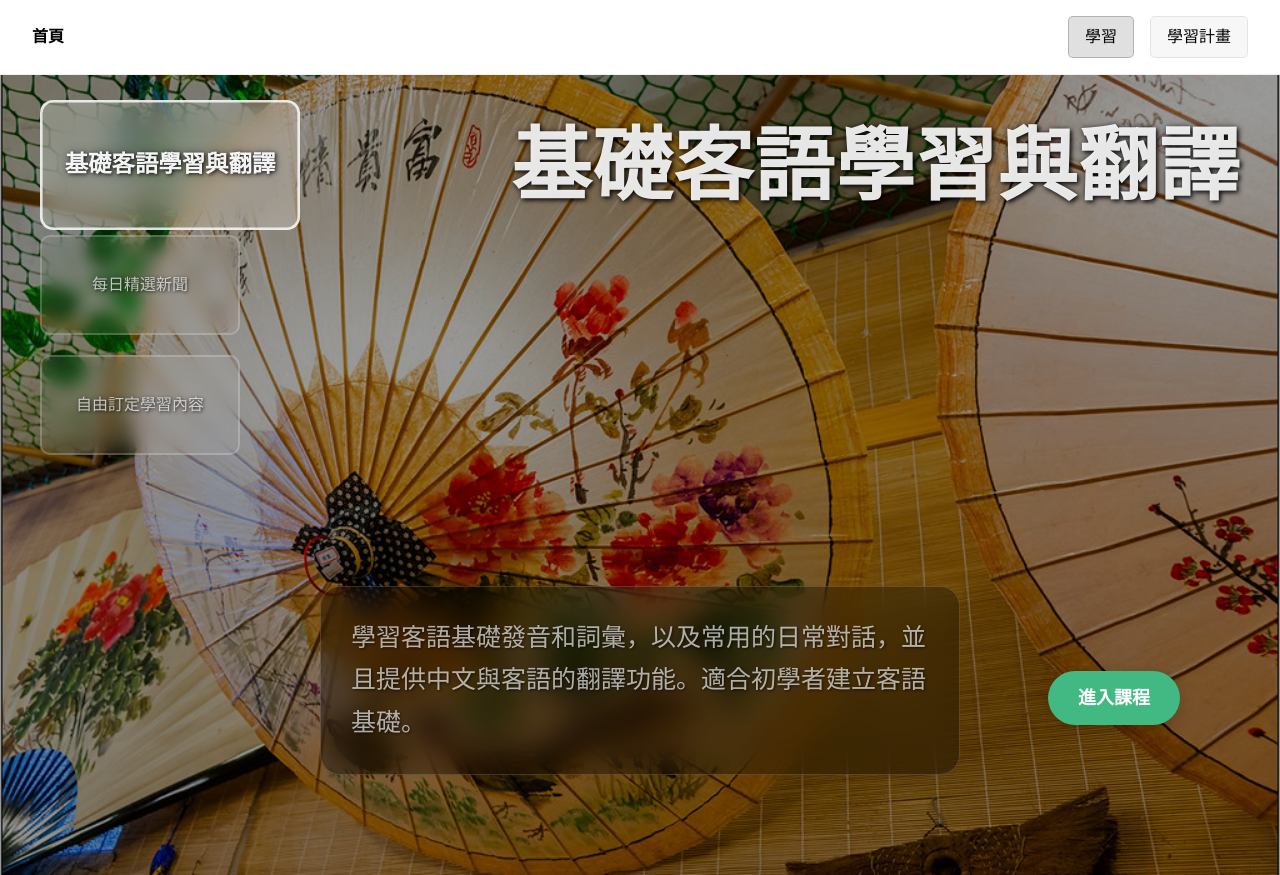
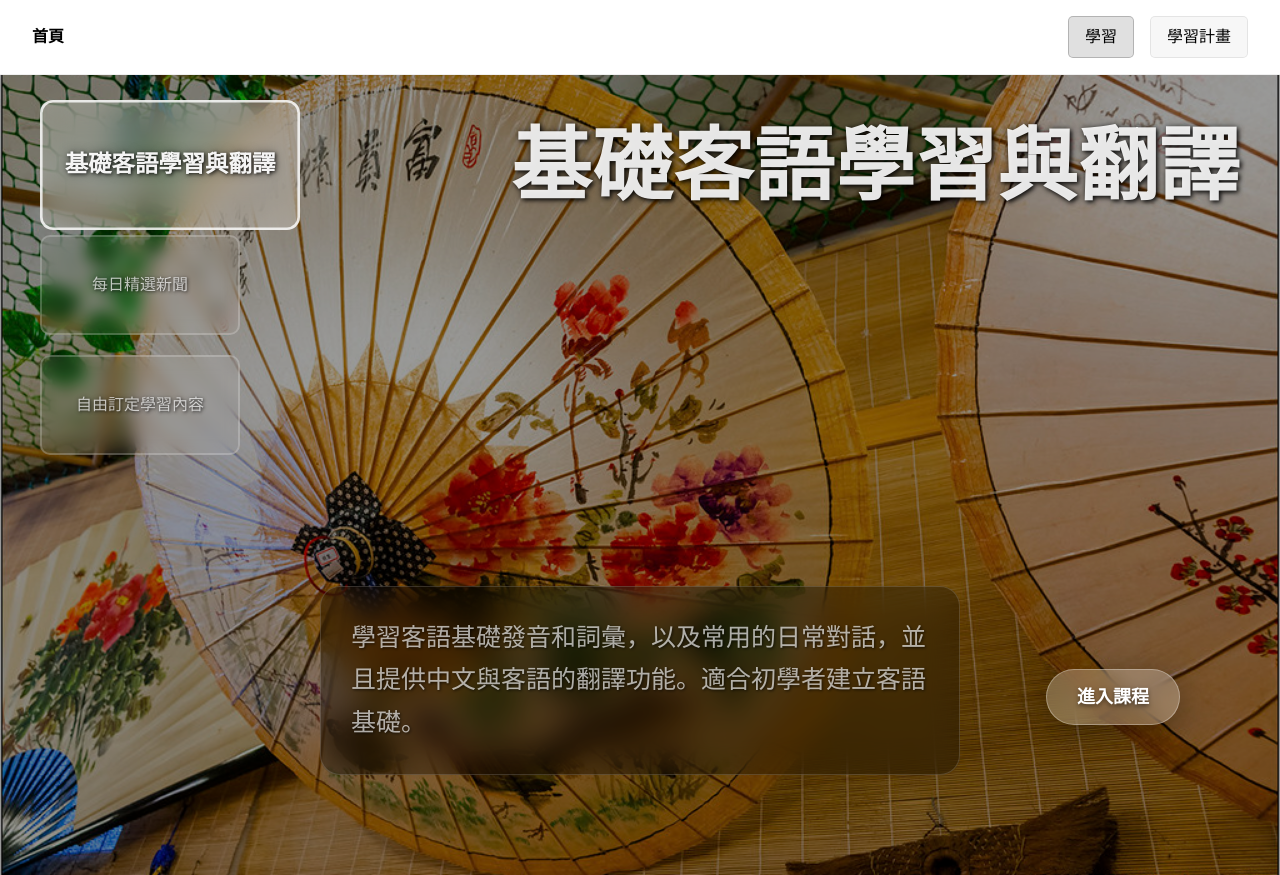
Before and after one commit to tom1030507/2025_hakka_hackathon, a Vue app in the folder frontend/: page /blank1 in a window 1280 px wide. Built offline with nearby package versions, Linux system fonts and the light colour scheme; a web font is replaced by a local one.

Commit message:
style: 將按鈕顏色改為白色

```diff
--- a/frontend/src/components/pages/Learning.vue
+++ b/frontend/src/components/pages/Learning.vue
@@ -244,22 +244,34 @@ onUnmounted(() => {
   align-items: center;
 }
 
-/* 課程按鈕樣式 */
+/* 課程按鈕樣式 - 白色半透明 */
 .course-button {
   position: absolute;
   bottom: 150px;
   right: 100px;
   z-index: 10;
   padding: 15px 30px;
-  background-color: #42b983;
+
+  /* 核心：白色半透明背景 + 毛玻璃效果 */
+  background: rgba(255, 255, 255, 0.25);
+  backdrop-filter: blur(10px);
+  -webkit-backdrop-filter: blur(10px); /* 支援 Safari */
+
+  /* 邊框：增加輪廓感 */
+  border: 1px solid rgba(255, 255, 255, 0.3);
+
+  /* 文字：維持白色，但加上深色陰影以提高對比度 */
   color: white;
+  text-shadow: 0 2px 4px rgba(0, 0, 0, 0.5);
+
   text-decoration: none;
   border-radius: 50px;
   font-size: 18px;
   font-weight: bold;
-  box-shadow: 0 4px 15px rgba(0, 0, 0, 0.2);
+  box-shadow: 0 8px 32px 0 rgba(0, 0, 0, 0.37);
   transition: all 0.3s ease;
 }
+
 
 .course-button:hover {
   transform: translateY(-3px);
--- a/frontend/src/components/pages/Welcome.vue
+++ b/frontend/src/components/pages/Welcome.vue
@@ -135,17 +135,28 @@ const goToFeature = (feature) => {
   align-items: center;
 }
 
+/* 按鈕改成白色 */
 .cta-button {
-  background: linear-gradient(135deg, #42b983, #3a8a6e);
+  /* 核心：白色半透明背景 + 毛玻璃效果 */
+  background: rgba(255, 255, 255, 0.25);
+  backdrop-filter: blur(10px);
+  -webkit-backdrop-filter: blur(10px); /* 支援 Safari */
+
+  /* 邊框：增加輪廓感 */
+  border: 1px solid rgba(255, 255, 255, 0.3);
+
+  /* 文字：維持白色，但加上深色陰影以提高對比度 */
   color: white;
+  text-shadow: 0 2px 4px rgba(0, 0, 0, 0.5);
+
+  /* 其他既有樣式 */
   padding: 25px 50px;
-  border: none;
   border-radius: 50px;
   font-size: 1.5rem;
   font-weight: bold;
   cursor: pointer;
   transition: all 0.3s ease;
-  box-shadow: 0 8px 25px rgba(66, 185, 131, 0.3);
+  box-shadow: 0 8px 32px 0 rgba(0, 0, 0, 0.37);
   animation: fadeInUp 1s ease-out 0.9s both;
   width: 100%;
   max-width: 400px;
@@ -154,11 +165,17 @@ const goToFeature = (feature) => {
   align-items: center;
 }
 
+/* 按鈕改成白色 */
 .cta-button:hover {
+  /* 滑鼠懸停時，提高亮度和邊框清晰度 */
+  background: rgba(255, 255, 255, 0.35);
+  border: 1px solid rgba(255, 255, 255, 0.5);
+
+  /* 讓陰影更明顯 */
+  box-shadow: 0 12px 40px 0 rgba(0, 0, 0, 0.4);
   transform: translateY(-3px);
-  box-shadow: 0 12px 35px rgba(66, 185, 131, 0.4);
-  background: linear-gradient(135deg, #3a8a6e, #2d6b56);
 }
+
 
 .arrow {
   font-size: 1.6rem;
```
